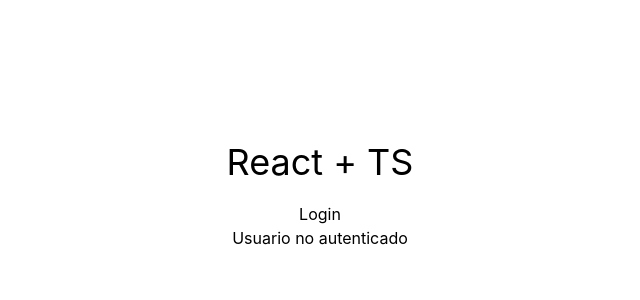
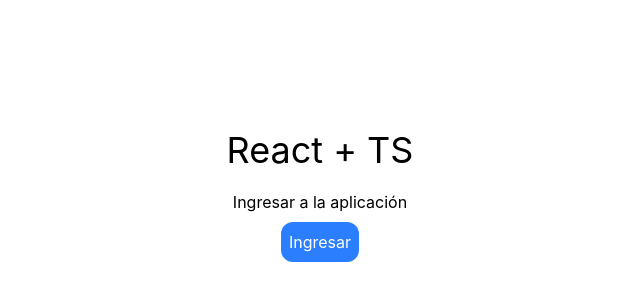
Before and after one commit to JDargon/ReactNativeDevTalles, a React (Vite) app: page / in a window 1280 px wide. Shown: the part 204-504 px from the top of the page, without its empty margins (320-960 px from the left). Built offline with nearby package versions, Linux system fonts and the light colour scheme.

Commit message:
métodos en el contexto 2

```diff
--- a/src/components/LoginPage.tsx
+++ b/src/components/LoginPage.tsx
@@ -1,18 +1,29 @@
 import { useAuthContext } from "../context/AuthContext"
 
 export const LoginPage = () => {
+
     const { isChecking, isAuthenticated } = useAuthContext();
 
     return (
         <>
-            <h3>Login</h3>
+            {isAuthenticated ? (
+                <>
+                    <h3>Bienvenido</h3>
 
-            {isChecking && <span>Comprobando sesión...</span>}
+                    <button className="bg-blue-500 p-2 text-white rounded-xl mt-2">
+                        Salir
+                    </button>
+                </>
+            ) : (
+                <>
+                    <h3>Ingresar a la aplicación</h3>
 
-            {!isChecking && !isAuthenticated && <span>Usuario no autenticado</span>}
+                    <button className="bg-blue-500 p-2 text-white rounded-xl mt-2">
+                        Ingresar
+                    </button>
+                </>
 
-            {isAuthenticated && <span>Usuario autenticado</span>}
-
+            )}
         </>
     );
 };
--- a/src/context/AuthContext.tsx
+++ b/src/context/AuthContext.tsx
@@ -1,4 +1,4 @@
-import { createContext, useContext, useEffect, useEffectEvent, useState, type PropsWithChildren } from "react";
+import { createContext, useContext, useEffect, useState, type PropsWithChildren } from "react";
 
 type AuthStatus = 'checking' | 'authenticated' | 'unauthenticated';
 
@@ -11,6 +11,7 @@ interface AuthState {
     status: AuthStatus;
     isChecking: boolean;
     isAuthenticated: boolean;
+    user?:User;
 }
 
 export const AuthContext = createContext({} as AuthState);
@@ -21,6 +22,8 @@ export const AuthProvider = ({ children }: PropsWithChildren) => {
 
     const [status, setStatus] = useState<AuthStatus>("checking");
 
+    const [user, setUser] = useState<User>()//
+
     useEffect(() => {
         setTimeout(() => {
             setStatus("unauthenticated")
@@ -28,11 +31,21 @@ export const AuthProvider = ({ children }: PropsWithChildren) => {
 
     }, [])
 
+    const loginWithEmailPassword = (email:string, password:string) => {//
+
+        setUser({
+            name: 'Fernando Herrera',
+            email: email,
+        })
+
+    }
+
 
     return (
         <AuthContext.Provider
             value={{
-                status: status,
+                status: status,//
+                user:user,
                 isChecking: status === 'checking',
                 isAuthenticated: status === 'authenticated',
             }}
```
